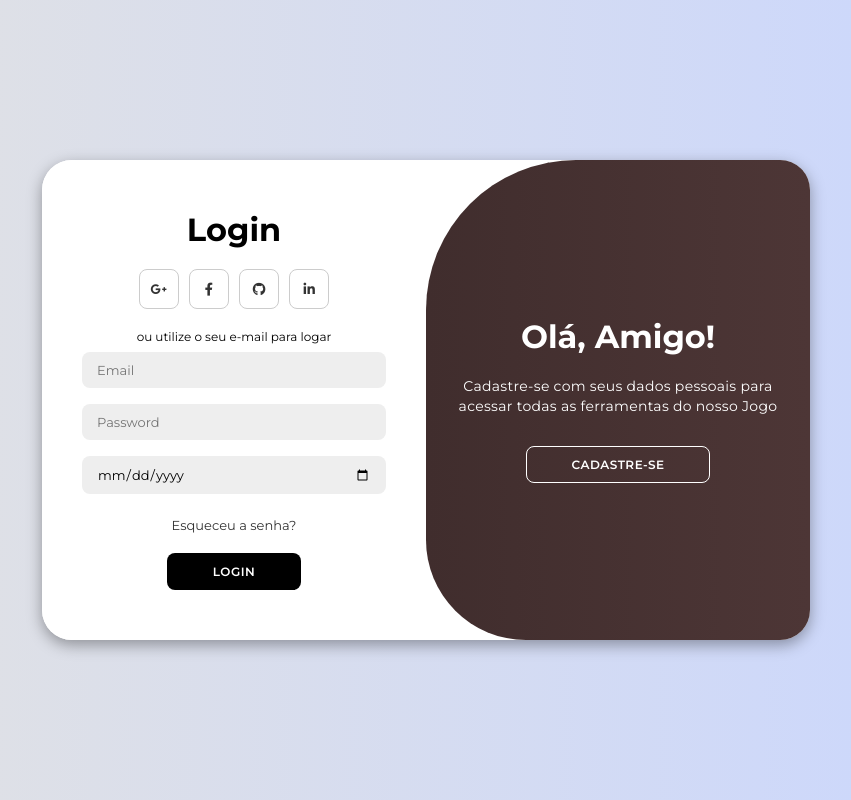
After one commit to andrericardo-drn/TrabalhoWeb1, a PHP site: page / in a window 1280 px wide. The commit adds this page. Shown: the whole page, without its empty margins (214-1065 px from the left). Run offline with PHP 8.4, Linux system fonts and the light colour scheme.

Commit message:
validação campos front e back

```diff
--- a/login-cadastro/login.html
+++ b/login-cadastro/index.php
@@ -1,27 +1,39 @@
+<?php
+    require("verification.php");
+?>
+
 <!DOCTYPE html>
 <html lang="en">
 <head>
   <meta charset="UTF-8">
   <meta name="viewport" content="width=device-width, initial-scale=1.0">
   <link rel="stylesheet" href="https://cdnjs.cloudflare.com/ajax/libs/font-awesome/6.4.2/css/all.min.css">
+  <script src="https://code.jquery.com/jquery-3.6.0.min.js"></script>
   <link rel="stylesheet" href="login.css">
   <title>Tela de Login</title>
 </head>
 <body>
   <div class="container" id="container">
     <div class="form-container sign-up">
-        <form>
+        <form method="post" action="verification.php">
             <h1>Cadastre-se</h1>
+
             <div class="social-icons">
                 <a href="#" class="icon"><i class="fa-brands fa-google-plus-g"></i></a>
                 <a href="#" class="icon"><i class="fa-brands fa-facebook-f"></i></a>
                 <a href="#" class="icon"><i class="fa-brands fa-github"></i></a>
                 <a href="#" class="icon"><i class="fa-brands fa-linkedin-in"></i></a>
             </div>
+
             <span>ou utilize o seu e-mail para cadastro</span>
-            <input type="text" placeholder="Name">
-            <input type="email" placeholder="Email">
-            <input type="password" placeholder="Password">
+            <input type="text" placeholder="Name" name="nome" value="<?php echo $nome; ?>">
+            <span class="error"><?php echo $erro_nome; ?></span>
+            <input type="email" placeholder="Email" name="mail" value="<?php echo $mail; ?>">
+            <span class="error"><?php echo $erro_mail; ?></span>
+            <input type="date" placeholder="data" name="data" value="<?php echo $data; ?>">
+            <span class="error"><?php echo $erro_data; ?></span>
+            <input type="password" placeholder="Password" name="senha" value="<?php echo $senha; ?>">
+            <span class="error"><?php echo $erro_senha; ?></span>
             <button id="btn-reg-log">Cadastre-se</button>
         </form>
     </div>
@@ -37,6 +49,7 @@
             <span>ou utilize o seu e-mail para logar</span>
             <input type="email" placeholder="Email">
             <input type="password" placeholder="Password">
+            <input type="date" placeholder="Data">
             <a href="#">Esqueceu a senha?</a>
             <button id="btn-reg-log">Login</button>
         </form>
--- a/login-cadastro/login.js
+++ b/login-cadastro/login.js
@@ -9,3 +9,59 @@ registerBtn.addEventListener('click', () => {
 loginBtn.addEventListener('click', () => {
     container.classList.remove("active");
 });
+
+$(function(){
+    $("#form-test").on("submit",function(){
+      let nome_input = $("input[name='nome']");
+
+      if(nome_input.val() == "" || nome_input.val() == null)
+      {
+        $("#erro-nome").html("O nome eh obrigatorio");
+        return(false);
+      }
+
+      return(true);
+    });
+  });
+
+  $(function(){
+    $("#form-test").on("submit",function(){
+      let mail_input = $("input[name='mail']");
+
+      if(mail_input.val() == "" || mail_input.val() == null)
+      {
+        $("#erro-mail").html("O E-mail eh obrigatorio");
+        return(false);
+      }
+
+      return(true);
+    });
+  });
+
+  $(function(){
+    $("#form-data").on("submit",function(){
+      let data_input = $("input[name='data']");
+
+      if(data_input.val() == "" || data_input.val() == null)
+      {
+        $("#erro-data").html("A data de Nascimento eh obrigatorio");
+        return(false);
+      }
+
+      return(true);
+    });
+  });
+
+  $(function(){
+    $("#form-test").on("submit",function(){
+      let senha_input = $("input[name='senha']");
+
+      if(senha_input.val() == "" || senha_input.val() == null)
+      {
+        $("#erro-senha").html("A senha eh obrigatoria");
+        return(false);
+      }
+
+      return(true);
+    });
+  });
--- /dev/null
+++ b/login-cadastro/verification.php
@@ -0,0 +1,40 @@
+<?php
+function verifica_campo($texto){
+  $texto = trim($texto); //remover espaços em branco em excesso no início e no final da string
+  $texto = stripslashes($texto); //remover barras invertidas
+  $texto = htmlspecialchars($texto); //converter caracteres especiais
+  return $texto;
+}
+
+$nome = "";
+$erro_nome = "";
+$mail = "";
+$erro_mail = "";
+$data = "";
+$erro_data = "";
+$senha = "";
+$erro_senha = "";
+
+if ($_SERVER["REQUEST_METHOD"] == "POST") {
+    $nome = verifica_campo($_POST["nome"]);
+    $mail = verifica_campo($_POST["mail"]);
+    $dtNasc = verifica_campo($_POST["data"]);
+    $senha = verifica_campo($_POST["senha"]);
+
+    if (empty($nome)) {
+      $erro_nome = "Nome é obrigatório.";
+    }
+
+    if (!filter_var($mail, FILTER_VALIDATE_EMAIL)) {
+      $erro_mail = "Endereço de e-mail inválido.";
+    }
+
+    if (empty($data)) {
+      $erro_data = "Data de Nascimento é obrigatória.";
+    }
+
+    if (empty($senha)) {
+      $erro_senha = "A senha é obrigatória.";
+    }
+  }
+?>
```
Also changed, not shown: telaprincipal/game.html (+21 -0 lines).
